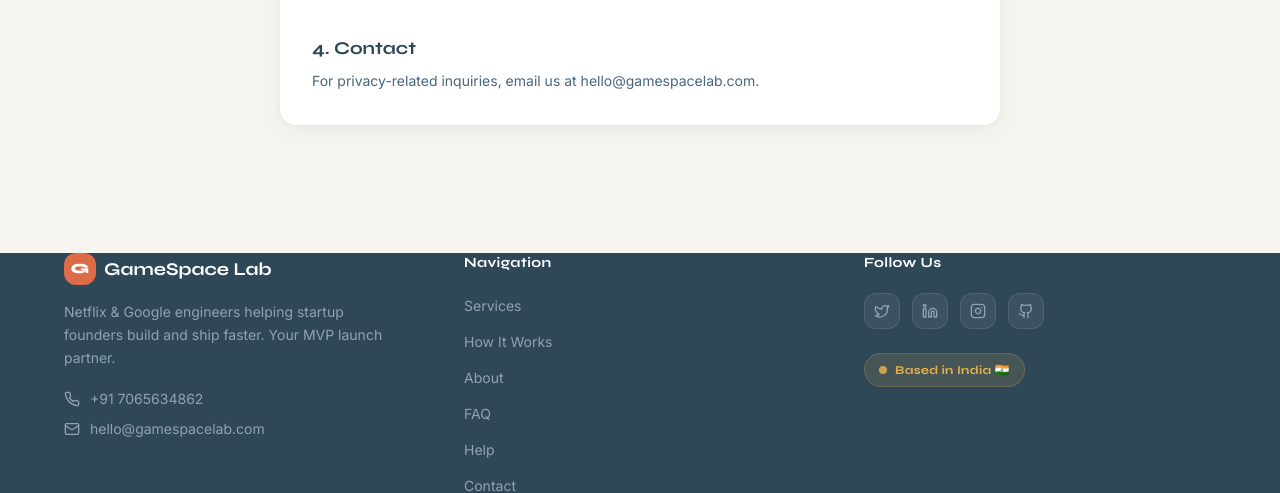
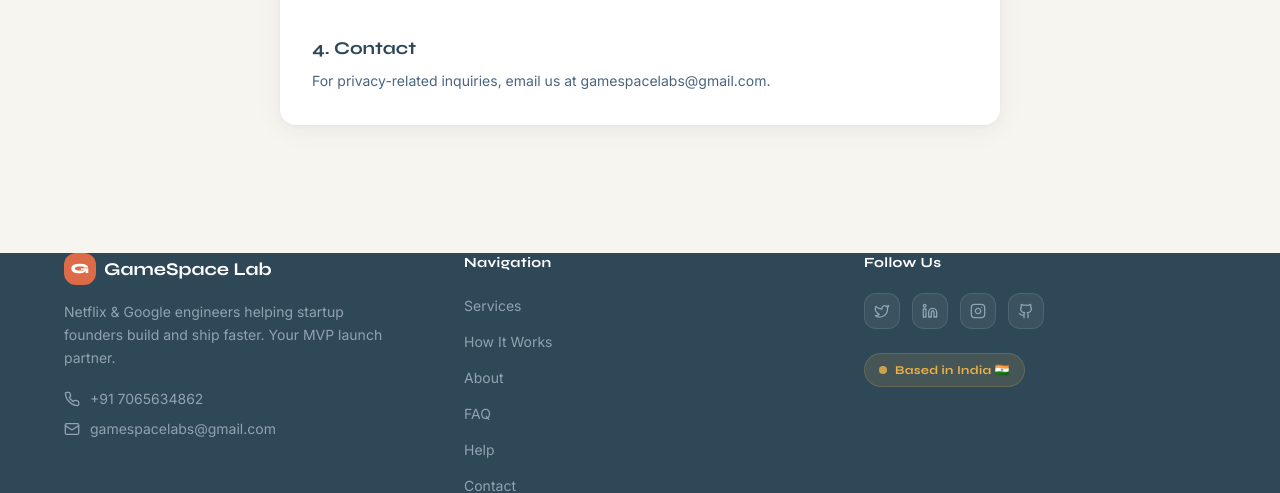
Before and after one commit to developerayush014-uiux/gamespacelabs, a Next.js app: page /privacy in a window 1280 px wide. Shown: the part 765-1258 px from the top of the page. Built offline with nearby package versions, Linux system fonts and the light colour scheme.

Commit message:
mail changing

```diff
--- a/app/privacy/page.tsx
+++ b/app/privacy/page.tsx
@@ -17,7 +17,7 @@ export default function PrivacyPage() {
               { title: "1. Information We Collect", body: "We collect information you provide when filling out our contact form, including name, email, phone number, and project details. We use this information solely to respond to your inquiry and deliver our services." },
               { title: "2. How We Use It", body: "Your information is used to contact you about your project inquiry and deliver contracted services. We do not sell or share your data with third parties for marketing purposes." },
               { title: "3. Data Security", body: "We implement industry-standard security measures. All data is transmitted over encrypted connections (HTTPS)." },
-              { title: "4. Contact", body: "For privacy-related inquiries, email us at hello@gamespacelab.com." },
+              { title: "4. Contact", body: "For privacy-related inquiries, email us at gamespacelabs@gmail.com." },
             ].map(({ title, body }) => (
               <div key={title}>
                 <h2 className="font-display font-bold text-[#2F4858] text-lg mb-2">{title}</h2>
--- a/app/terms/page.tsx
+++ b/app/terms/page.tsx
@@ -18,7 +18,7 @@ export default function TermsPage() {
               { title: "2. Payment", body: "Payment terms are defined in each project agreement. Standard terms are 50% upfront, 50% on delivery unless otherwise agreed in writing." },
               { title: "3. Intellectual Property", body: "Upon final payment, all custom-developed code and assets are transferred to the client. GameSpace Lab retains the right to showcase completed work in portfolios unless otherwise agreed." },
               { title: "4. Limitation of Liability", body: "GameSpace Lab's liability is limited to the amount paid for the specific engagement. We are not liable for indirect or consequential damages." },
-              { title: "5. Contact", body: "For inquiries, contact hello@gamespacelab.com." },
+              { title: "5. Contact", body: "For inquiries, contact gamespacelabs@gmail.com." },
             ].map(({ title, body }) => (
               <div key={title}>
                 <h2 className="font-display font-bold text-[#2F4858] text-lg mb-2">{title}</h2>
--- a/data/content.ts
+++ b/data/content.ts
@@ -4,7 +4,7 @@ export const siteConfig = {
   name: "GameSpace Lab",
   tagline: "Your Startup's Engineering Partner",
   phone: "+91 7065634862",
-  email: "hello@gamespacelab.com",
+  email: "gamespacelabs@gmail.com",
   socials: {
     twitter: "https://twitter.com/gamespacelab",
     linkedin: "https://linkedin.com/company/gamespacelab",
```
